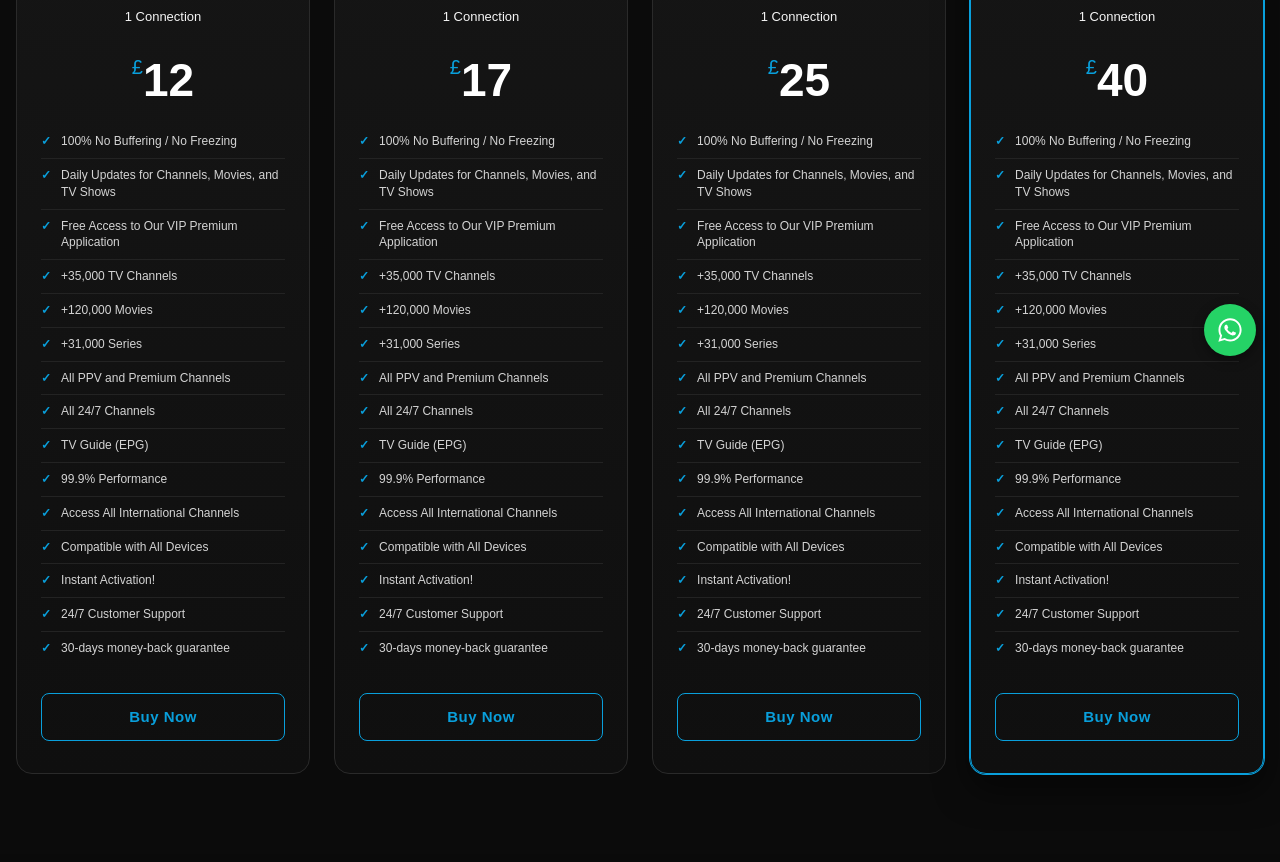
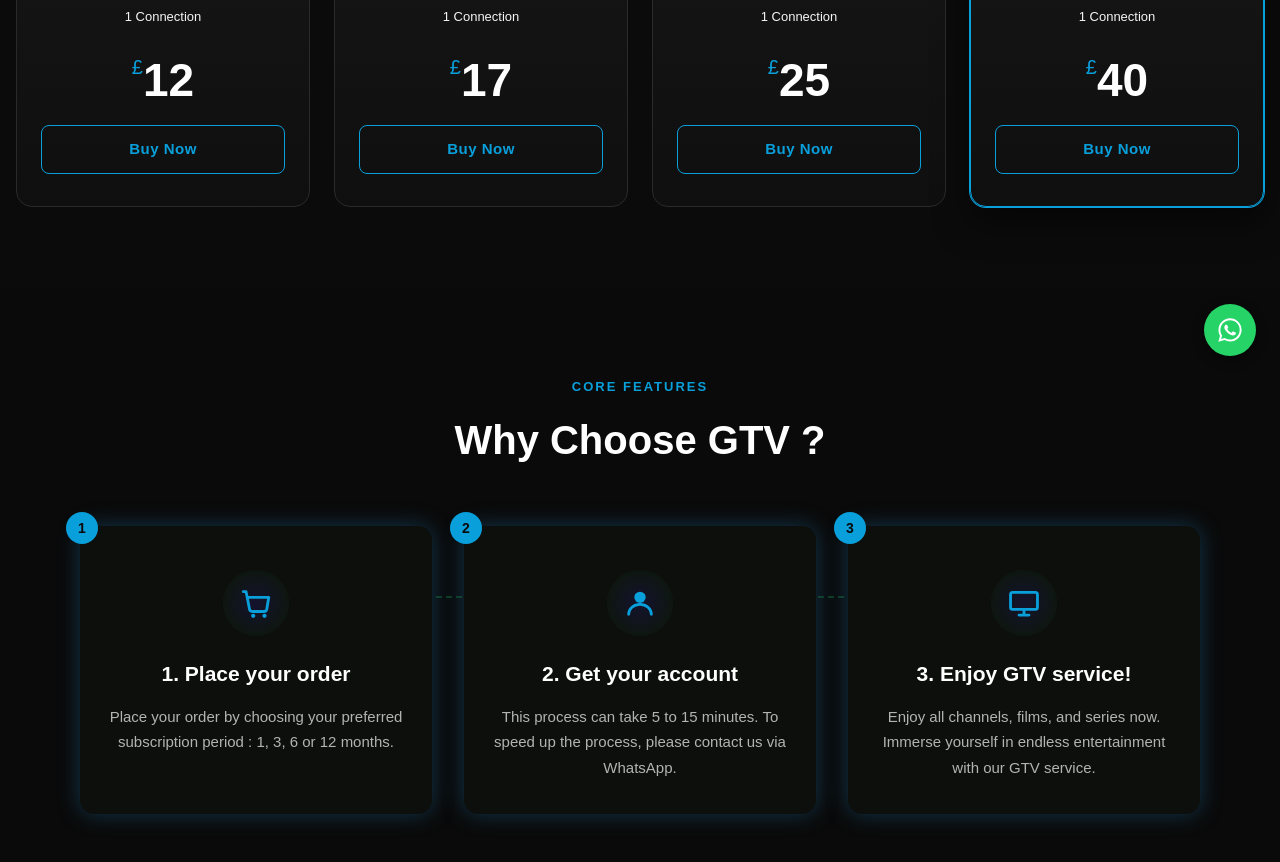
Before and after one commit to zain1873/GTV-Zone, a React (Create React App) app: page /pricing in a window 1280 px wide. Shown: the part 420-1282 px from the top of the page. Built offline with nearby package versions, Linux system fonts and the light colour scheme.

Commit message:
pricing plan feature update

```diff
--- a/src/components/Pricing/Pricingplans.jsx
+++ b/src/components/Pricing/Pricingplans.jsx
@@ -28,35 +28,15 @@
   ],
 };
 
-const FEATURES = [
-  "100% No Buffering / No Freezing",
-  "Daily Updates for Channels, Movies, and TV Shows",
-  "Free Access to Our VIP Premium Application",
-  "+35,000 TV Channels",
-  "+120,000 Movies",
-  "+31,000 Series",
-  "All PPV and Premium Channels",
-  "All 24/7 Channels",
-  "TV Guide (EPG)",
-  "99.9% Performance",
-  "Access All International Channels",
-  "Compatible with All Devices",
-  "Instant Activation!",
-  "24/7 Customer Support",
-  "30-days money-back guarantee",
-];
-
 // The 12 Month plan is highlighted as the best value
 const HIGHLIGHTED_MONTHS = 12;
 
 // Builds the pre-filled WhatsApp message for the exact selected plan.
-// Uses the real plan details (connections, duration, price) and features
-// defined above so the message always reflects what the user picked.
+// Uses the real plan details (connections, duration, price) so the message
+// always reflects what the user picked.
 function buildWhatsAppMessage(plan, connectionCount) {
   const connectionLabel = `${connectionCount} Connection${connectionCount > 1 ? "s" : ""}`;
   const monthsLabel = `${plan.months} Month${plan.months > 1 ? "s" : ""}`;
-
-  const featureLines = FEATURES.map((feature) => `   ✅ ${feature}`).join("\n");
 
   return [
     "Hi GTV,",
@@ -66,9 +46,6 @@
     `   • Plan: ${monthsLabel} – ${connectionLabel}`,
     `   • Duration: ${monthsLabel}`,
     `   • Price: £${plan.price}`,
-    "",
-    "Included Features:",
-    featureLines,
     "",
     "Please confirm availability and guide me through the payment. Thank you!",
   ].join("\n");
@@ -143,17 +120,6 @@
                 <span className="pricing-price-amount">{plan.price}</span>
               </div>
 
-              <ul className="pricing-features">
-                {FEATURES.map((feature) => (
-                  <li key={feature} className="pricing-feature">
-                    <span className="pricing-feature-icon" aria-hidden="true">
-                      ✓
-                    </span>
-                    <span>{feature}</span>
-                  </li>
-                ))}
-              </ul>
-
               <a
                 className="pricing-buy-btn"
                 href={`https://wa.me/447346521271?text=${encodeURIComponent(
```
